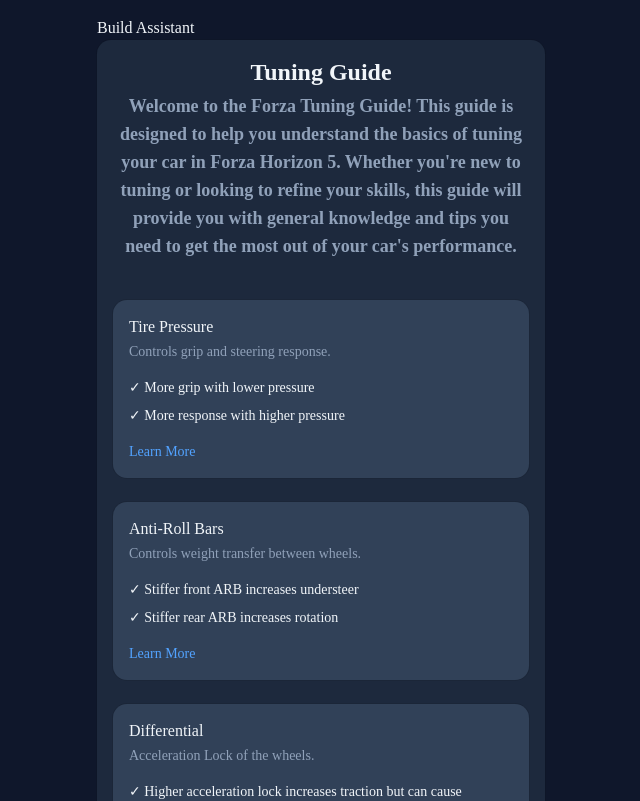
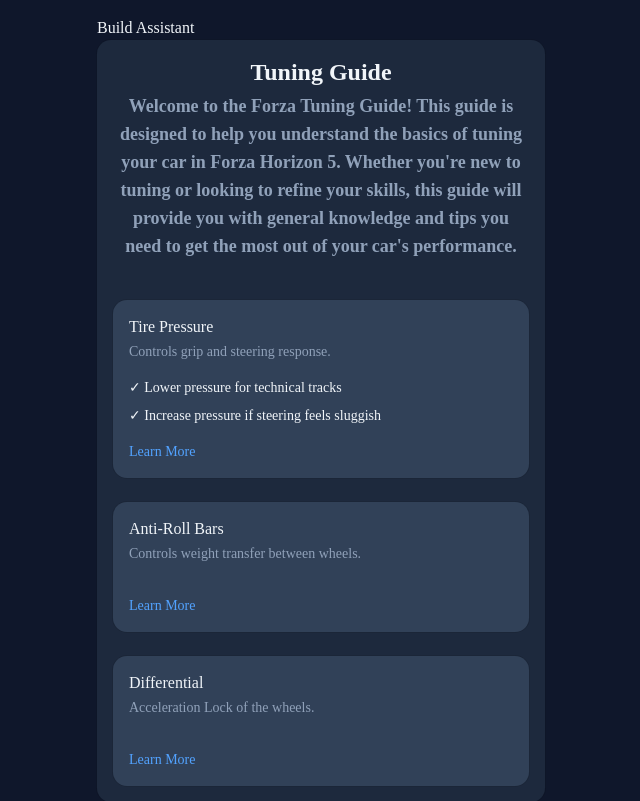
Before and after one commit to GustavoKenji/forza-tuning-assistant, a Next.js app: page /tuning-guide in a window 1280 px wide. Shown: the top 801 px of the page, without its empty margins (319-959 px from the left). Built offline with nearby package versions, Linux system fonts and the light colour scheme.

Commit message:
feat(tuning-guide): expand tire pressure educational content

```diff
--- a/src/features/tuning-guide/GuideDetailsPage.tsx
+++ b/src/features/tuning-guide/GuideDetailsPage.tsx
@@ -28,16 +28,22 @@
 
   return (
     <div className="min-h-screen bg-slate-900 text-slate-100 flex items-center justify-center p-4">
-      <div className="w-full max-w-md">
+      <div className="w-full max-w-4xl">
         <Link href={`/tuning-guide`}>
           Go Back ⬅️
         </Link>
         <Card className="bg-slate-800 border-slate-700 text-slate-100">
-          <CardHeader>
-            <CardTitle>{guide.title}</CardTitle>
-            <CardDescription className="text-slate-400">{guide.description}</CardDescription>
+          <CardHeader className="border-b border-slate-600">
+            <CardTitle className="text-2xl font-semibold mb-2">{guide.title}</CardTitle>
+            <CardDescription className="text-slate-400 font-semibold">{guide.description}</CardDescription>
           </CardHeader>
-          <CardContent>
+          <CardContent className="space-y-6 mt-2">
+            <div>
+              <h3 className="text-xl font-semibold mb-2">Overview</h3>
+              <p>{guide.overview}</p>
+            </div>
+            <div>
+              <h4 className="text-lg font-semibold mb-2">Effects</h4>
               <ul className="space-y-2">
                 {guide.effects.map((effect) => (
                   <li key={effect}>
@@ -45,6 +51,27 @@
                   </li>
                 ))}
               </ul>
+            </div>
+            <div>
+              <h4 className="text-lg font-semibold mb-2">Tips</h4>
+              <ul className="space-y-2">
+                {guide.tips?.map((tip) => (
+                  <li key={tip}>
+                    ✓ {tip}
+                  </li>
+                ))}
+              </ul>
+            </div>
+            <div>
+              <h4 className="text-lg font-semibold mb-2">Common Mistakes</h4>
+              <ul className="space-y-2">
+                {guide.mistakes?.map((mistake) => (
+                  <li key={mistake}>
+                    ✗ {mistake}
+                  </li>
+                ))}
+              </ul>
+            </div>
           </CardContent>
         </Card>
       </div>
--- a/src/features/tuning-guide/components/GuideCard.tsx
+++ b/src/features/tuning-guide/components/GuideCard.tsx
@@ -21,9 +21,9 @@
       </CardHeader>
       <CardContent>
         <ul className="space-y-2">
-          {guide.effects.map((effect) => (
-            <li key={effect}>
-              ✓ {effect}
+          {guide.tips?.map((tip, id) => (
+            <li key={id}>
+              ✓ {tip}
             </li>
           ))}
         </ul>
--- a/src/features/tuning-guide/data/tuningGuides.ts
+++ b/src/features/tuning-guide/data/tuningGuides.ts
@@ -4,11 +4,20 @@
   {
     id: "tire-pressure",
     title: "Tire Pressure",
-    description:
-      "Controls grip and steering response.",
+    description: "Controls grip and steering response.",
+    overview:
+      "Tire pressure affects how much of the tire is in contact with the road. It directly influences grip, responsiveness and temperature.",
     effects: [
       "More grip with lower pressure",
       "More response with higher pressure"
+    ],
+    tips: [
+      "Lower pressure for technical tracks",
+      "Increase pressure if steering feels sluggish"
+    ],
+    mistakes: [
+      "Using extremely low pressure",
+      "Changing both front and rear equally without testing"
     ]
   },
   {
```
Lines whose indentation alone changed are shown as unchanged.
